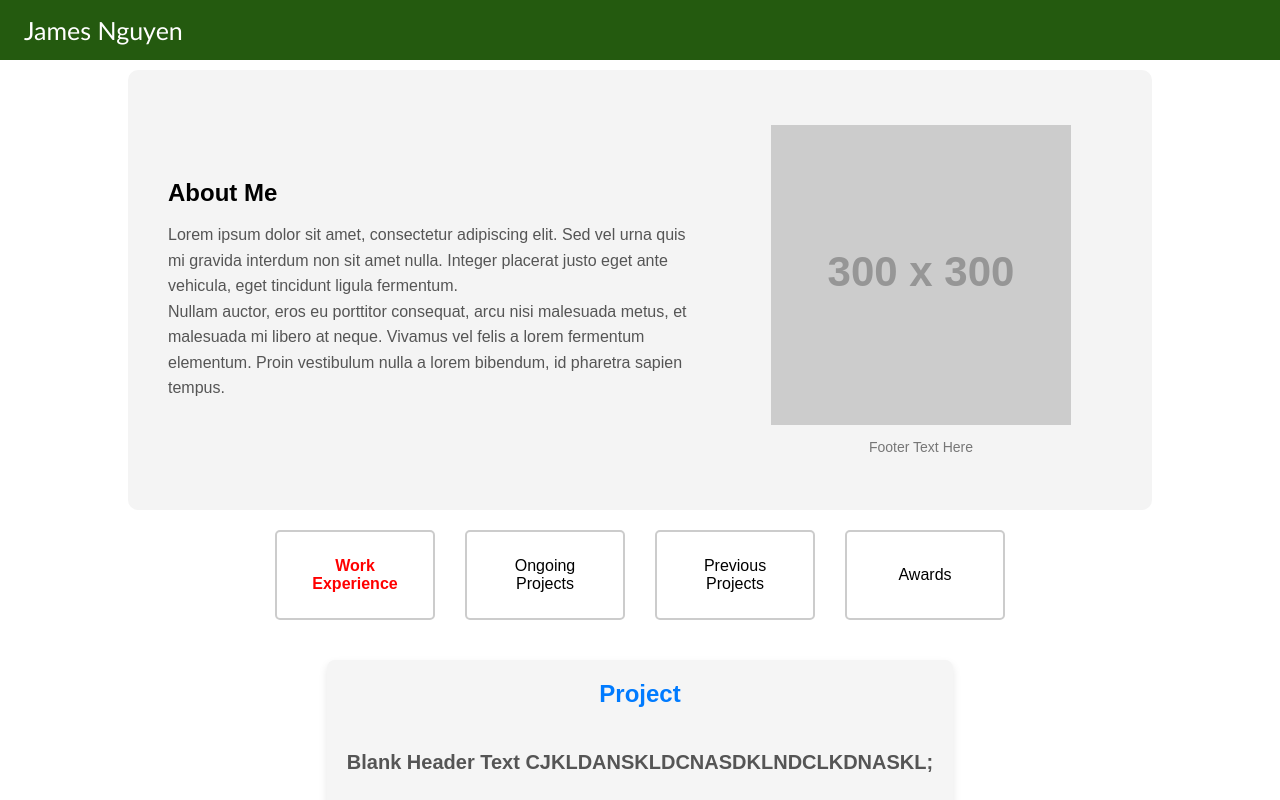
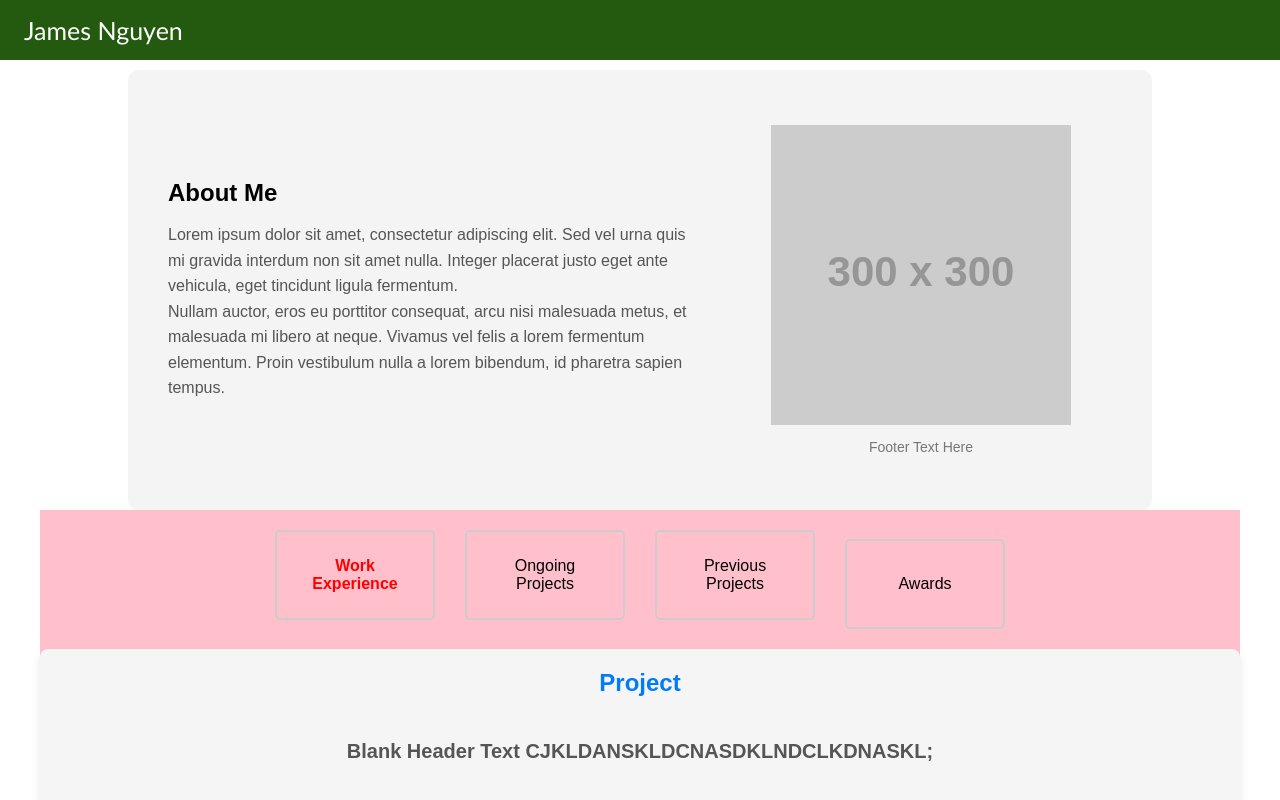
Before and after one commit to Jamess-Nguyen/withjames.xyz, a React (Create React App) app in the folder james-nguyen-portfolio/: page / in a window 1280 px wide. Both pictures are taken after a click on the button "Work Experience". Shown: the top 800 px of the page. Built offline with nearby package versions, Linux system fonts and the light colour scheme.

Commit message:
:sparkles: expanded card width to match parent container

```diff
--- a/james-nguyen-portfolio/src/components/card/card.css
+++ b/james-nguyen-portfolio/src/components/card/card.css
@@ -1,5 +1,5 @@
 .card {
-    width: 100%;
+    min-width: 100%;
     height: 200px;
     margin: 20px auto;
     padding: 20px;
--- a/james-nguyen-portfolio/src/components/carousel/carousel.css
+++ b/james-nguyen-portfolio/src/components/carousel/carousel.css
@@ -1,19 +1,17 @@
 .carousel-container {
-display: flex;
+    display: flex;
     flex-direction: column;
     align-items: center;
     justify-content: flex-start;
-    width: 100%;
+    max-width: 80%;
+    max-width: 1200px;
     margin: 0 auto;
     min-height: 1000px;
     text-align: center;
     padding-top: 20px;
+    background-color: pink;
 }
 
-.button-container {
-    display: flex;
-    justify-content: center;
-}
 
 .button {
     color: black;
@@ -39,3 +37,10 @@ display: flex;
     text-align: center;
     padding-top: 20px;
 }
+
+.card-wrapper {
+    width: 100%;
+    display: flex;
+    flex-wrap: wrap;
+    justify-content: space-between;
+}
--- a/james-nguyen-portfolio/src/components/carousel/carousel.js
+++ b/james-nguyen-portfolio/src/components/carousel/carousel.js
@@ -26,7 +26,7 @@ const Carousel = () => {
     switch (selected) {
       case 'work':
         return (
-          <div>
+          <div className="card-wrapper">
             {cardData.map((card, index) => (
               <Card
                 key={index}
@@ -40,13 +40,14 @@ const Carousel = () => {
       case 'previousprojects':
         return <p>Previous Projects Content</p>;
       case 'projects':
-        return <Project/>
+        return <Project />;
       case 'awards':
         return <p>Awards Content</p>;
       default:
         return <p>Work Experience Content</p>;
     }
   };
+
 
   return (
     <div className="carousel-container">
@@ -76,7 +77,7 @@ const Carousel = () => {
           Awards
         </button>
       </div>
-      <div className="content-container">
+      <div>
         {renderContent()}
       </div>
     </div>
```
